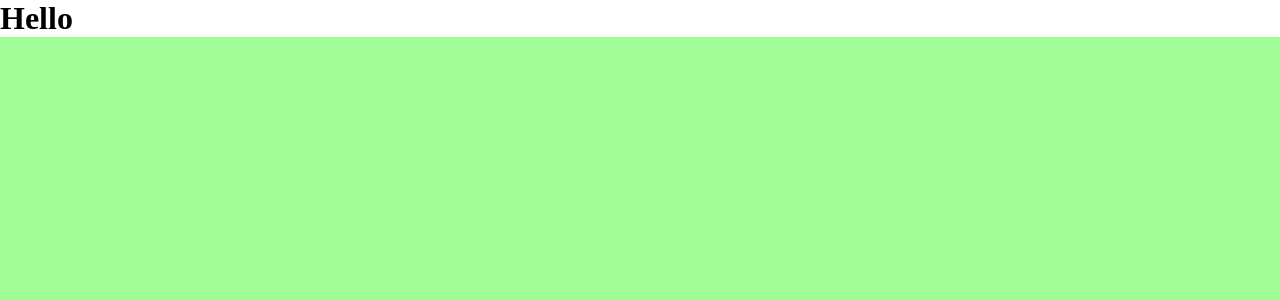
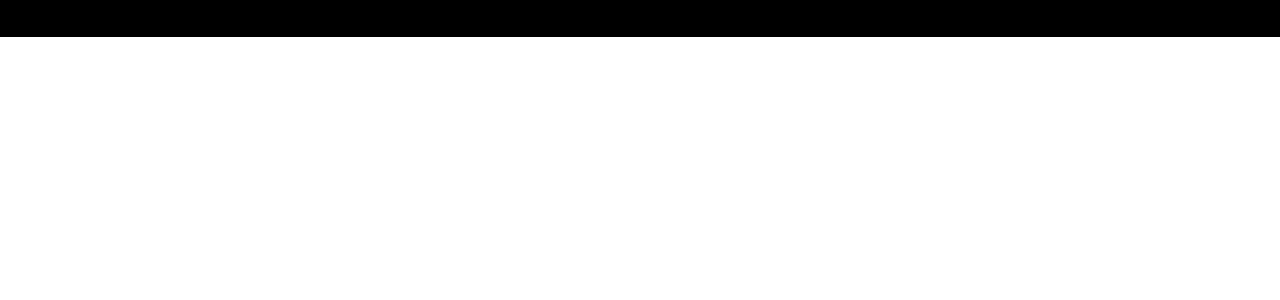
Before and after one commit to mdirshaddev/dustbin-, a React app in the folder frontend/: page /data in a window 1280 px wide. Shown: the top 300 px of the page. Built offline with nearby package versions, Linux system fonts and the light colour scheme.

Commit message:
Pushed with -u flag.

```diff
--- a/frontend/src/scss/_default.scss
+++ b/frontend/src/scss/_default.scss
@@ -7,7 +7,7 @@
 
 body{
   background-image: linear-gradient(rgb(173, 245, 114), rgb(250, 250, 106),0.254turn);
-  background-color: rgba(92, 250, 77, 0.589);
+  background-color: rgba(255, 255, 255, 0.589);
 }
 
 a{
--- a/frontend/src/scss/main.scss
+++ b/frontend/src/scss/main.scss
@@ -3,5 +3,5 @@
 @import './components/components.scss';
 
 h1{
-  background-color: rgb(255, 255, 255);
+  background-color: rgb(0, 0, 0);
 }
```
